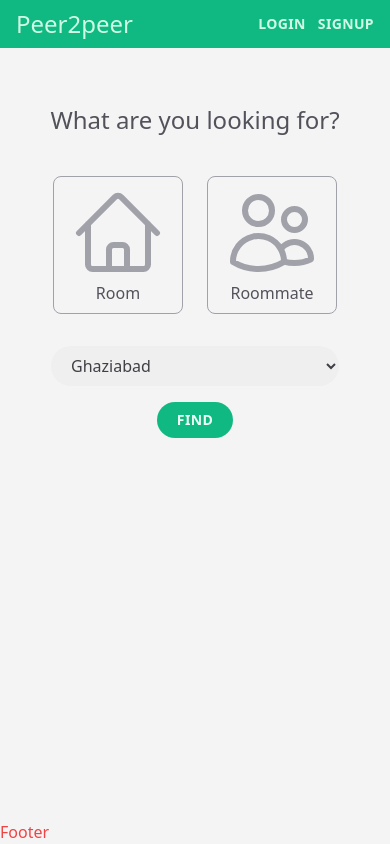
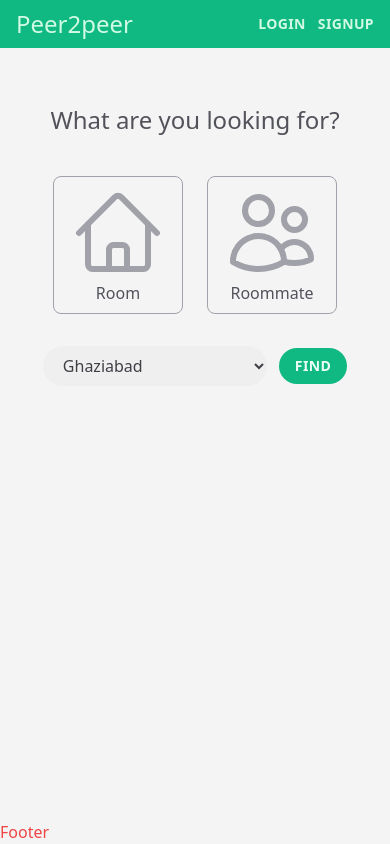
Before and after one commit to yashlohia100/peer2peer-react, a React (Vite) app: page / in a window 390 px wide. Built offline with nearby package versions, Linux system fonts and the light colour scheme.

Commit message:
Modify layout of 'SelectLocation'

```diff
--- a/src/ui/SelectLocation.jsx
+++ b/src/ui/SelectLocation.jsx
@@ -1,13 +1,13 @@
 export default function SelectLocation() {
   return (
-    <form className="flex flex-col items-center justify-center gap-4 md:flex-row">
-      <select className="w-72 rounded-full px-4 py-2 text-zinc-700 transition focus:outline-none focus:ring focus:ring-emerald-300 md:py-3">
+    <form className="flex items-center justify-center gap-3">
+      <select className="w-56 rounded-full px-4 py-2 text-zinc-700 transition focus:outline-none focus:ring focus:ring-emerald-300 md:py-3">
         <option value="ghaziabad">Ghaziabad</option>
         <option value="delhi">Delhi</option>
         <option value="noida">Noida</option>
       </select>
 
-      <button className="rounded-full bg-emerald-500 px-5 py-2 text-sm font-semibold uppercase tracking-wide text-emerald-50 transition hover:bg-emerald-400 focus:bg-emerald-400 focus:outline-none focus:ring focus:ring-emerald-300 md:px-6 md:py-3 md:text-base">
+      <button className="rounded-full bg-emerald-500 px-4 py-2 text-sm font-semibold uppercase tracking-wide text-emerald-50 transition hover:bg-emerald-400 focus:bg-emerald-400 focus:outline-none focus:ring focus:ring-emerald-300 md:px-6 md:py-3 md:text-base">
         Find
       </button>
     </form>
```
